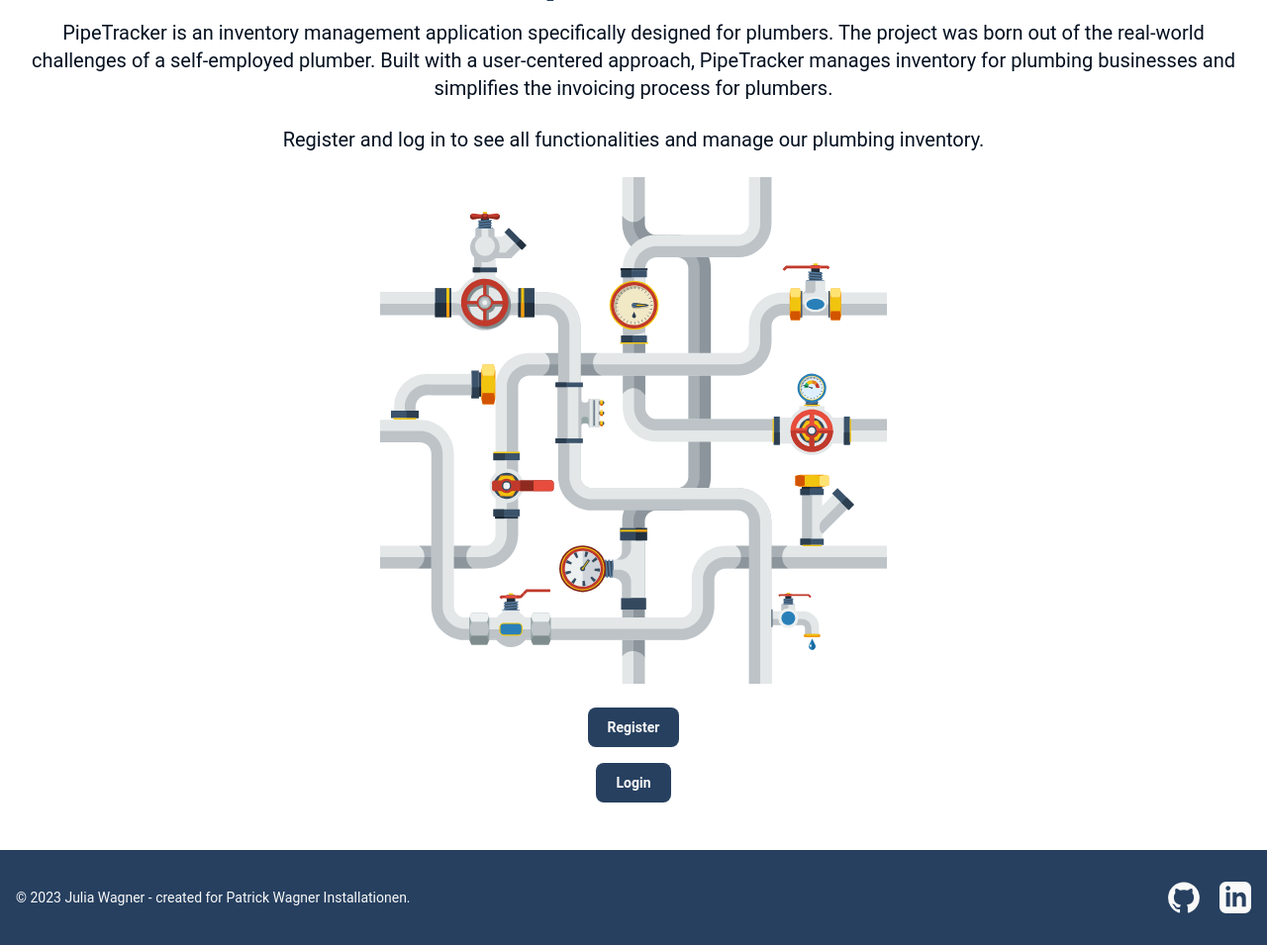
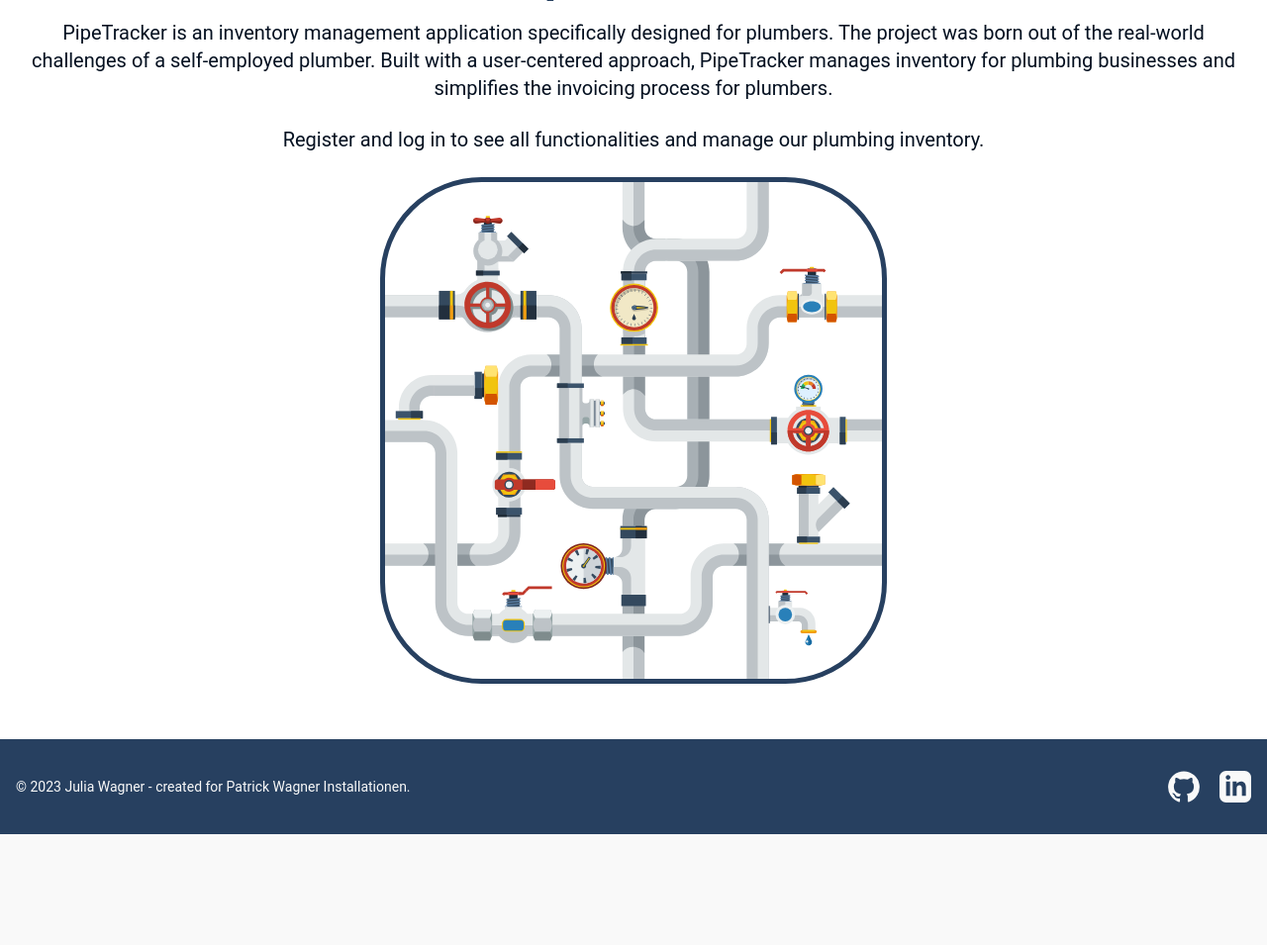
Before and after one commit to Julia-Wagner/PipeTracker, a Django app: page / in a window 1280 px wide. Shown: the part 177-1132 px from the top of the page at 99% size. After the commit the page ends 1020 px from the top, so only its background shows below. Run offline with Django 4.2, Linux system fonts and the light colour scheme; the visitor is signed in with stand-in values (Sample User, id 1).

Commit message:
style: add border to image

```diff
--- a/home/templates/home/index.html
+++ b/home/templates/home/index.html
@@ -16,13 +16,15 @@
         and log in to see all functionalities and manage our plumbing
         inventory.</p>
 
-    <img class="h-auto max-w-lg mx-auto mb-6" src="{% static 'images/pipes.svg'  %}" alt="vector image of pipes">
+    <img class="landing-image h-auto max-w-lg mx-auto mb-6"
+         src="{% static 'images/pipes.svg'  %}" alt="vector image of pipes">
 
+    {% if not user.is_authenticated %}
     <a href="{% url 'account_signup' %}"
-    class="block w-fit m-auto font-bold text-customwhite bg-darkblue hover:bg-lightblue hover:text-customblack focus:ring-4 focus:ring-blue-300 rounded-lg text-sm px-5 py-2.5 mb-4 focus:outline-none">Register</a>
+       class="block w-fit m-auto font-bold text-customwhite bg-darkblue hover:bg-lightblue hover:text-customblack focus:ring-4 focus:ring-blue-300 rounded-lg text-sm px-5 py-2.5 mb-4 focus:outline-none">Register</a>
     <a href="{% url 'account_login' %}"
-    class="block w-fit m-auto font-bold text-customwhite bg-darkblue hover:bg-lightblue hover:text-customblack focus:ring-4 focus:ring-blue-300 rounded-lg text-sm px-5 py-2.5 mb-4 focus:outline-none">Login</a>
-
+       class="block w-fit m-auto font-bold text-customwhite bg-darkblue hover:bg-lightblue hover:text-customblack focus:ring-4 focus:ring-blue-300 rounded-lg text-sm px-5 py-2.5 mb-4 focus:outline-none">Login</a>
+    {% endif %}
 </div>
 
 {% endblock %}
--- a/static/css/output.css
+++ b/static/css/output.css
@@ -736,12 +736,12 @@ video {
   width: 100%;
 }
 
+.max-w-lg {
+  max-width: 32rem;
+}
+
 .max-w-screen-xl {
   max-width: 1280px;
-}
-
-.max-w-lg {
-  max-width: 32rem;
 }
 
 .flex-auto {
@@ -898,6 +898,8 @@ video {
 
 /* Google fonts import Roboto and Montserrat */
 
+/* Font styles */
+
 body {
   font-family: "Roboto", sans-serif;
 }
@@ -905,6 +907,8 @@ body {
 h1, h2, h3, h4, h5, h6 {
   font-family: "Montserrat", sans-serif;
 }
+
+/* Header styles */
 
 .active_nav {
   color: #274060;
@@ -923,6 +927,13 @@ nav li a {
   bottom: -.5em;
   left: 0;
   right: 0;
+}
+
+/* Landing page */
+
+.landing-image {
+  border: 5px solid #274060;
+  border-radius: 20%;
 }
 
 .hover\:border-lightblue:hover {
```
Also changed, not shown: static/css/base.css (+8 -0 lines).
